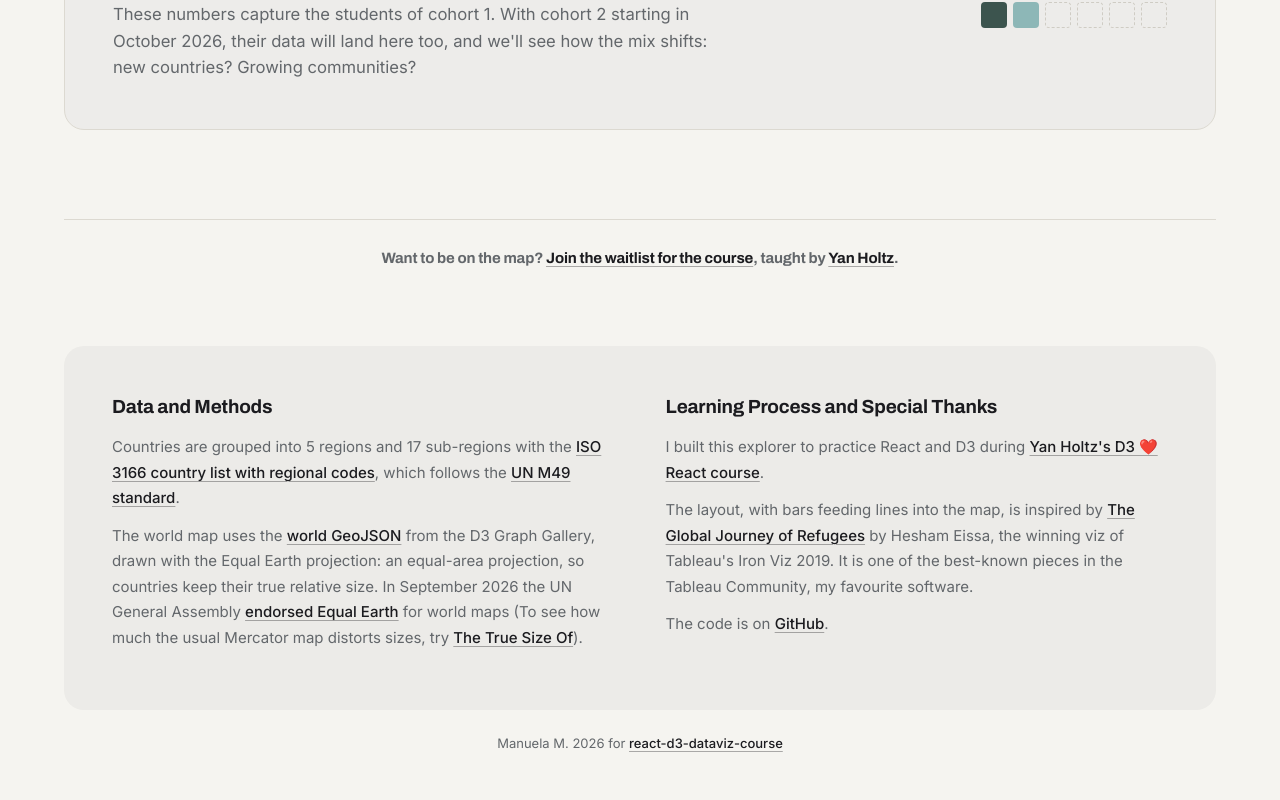
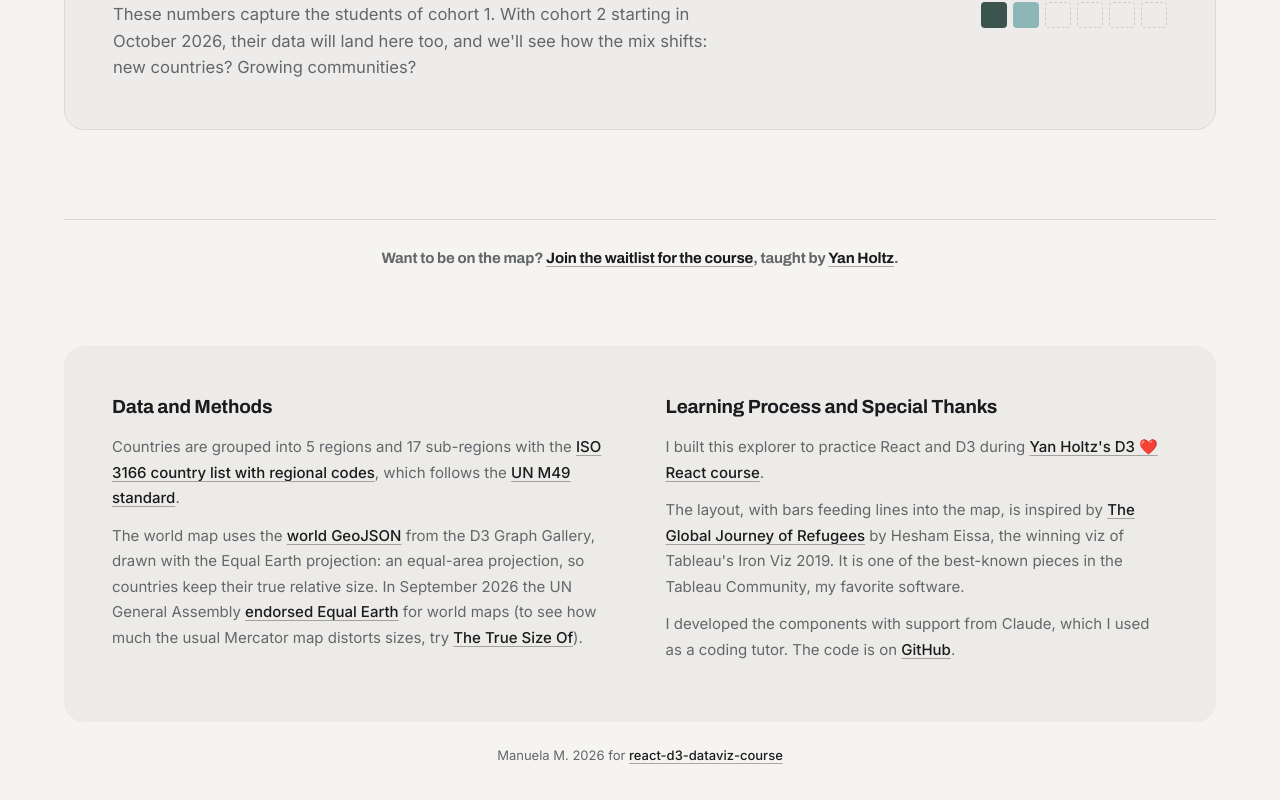
Before and after one commit to manuelam00/D3-loves-react-participants, a React (Vite) app: page / in a window 1280 px wide. Shown: the part 2495-3295 px from the top of the page. Built offline with nearby package versions, Linux system fonts and the light colour scheme.

Commit message:
Updated footer

```diff
--- a/package.json
+++ b/package.json
@@ -6,6 +6,7 @@
   "scripts": {
     "dev": "vite",
     "build": "vite build",
+    "deploy": "vite build && gh-pages -d dist",
     "lint": "eslint .",
     "preview": "vite preview"
   },
@@ -22,6 +23,7 @@
     "eslint": "^10.13.0",
     "eslint-plugin-react-hooks": "^7.1.1",
     "eslint-plugin-react-refresh": "^0.5.7",
+    "gh-pages": "^6.3.0",
     "globals": "^17.13.0",
     "vite": "^8.3.4"
   }
--- a/src/Footer.jsx
+++ b/src/Footer.jsx
@@ -32,7 +32,7 @@ const DATA = [
     D3 Graph Gallery, drawn with the Equal Earth projection: an equal-area
     projection, so countries keep their true relative size. In September 2026
     the UN General Assembly <a href={URL.unNews}>endorsed Equal Earth</a> for
-    world maps (To see how much the usual Mercator map distorts sizes, try{" "}
+    world maps (to see how much the usual Mercator map distorts sizes, try{" "}
     <a href={URL.trueSize}>The True Size Of</a>).
   </>,
 ];
@@ -46,10 +46,11 @@ const LEARN = [
     The layout, with bars feeding lines into the map, is inspired by{" "}
     <a href={URL.hesham}>The Global Journey of Refugees</a> by Hesham Eissa, the
     winning viz of Tableau's Iron Viz 2019. It is one of the best-known pieces
-    in the Tableau Community, my favourite software.
+    in the Tableau Community, my favorite software.
   </>,
   <>
-    The code is on <a href={URL.github}>GitHub</a>.
+    I developed the components with support from Claude, which I used as a
+    coding tutor. The code is on <a href={URL.github}>GitHub</a>.
   </>,
 ];
 
```
Also changed, not shown: vite.config.js (+4 -3 lines), 1 other file (tests, documents, lock files or other folders).
